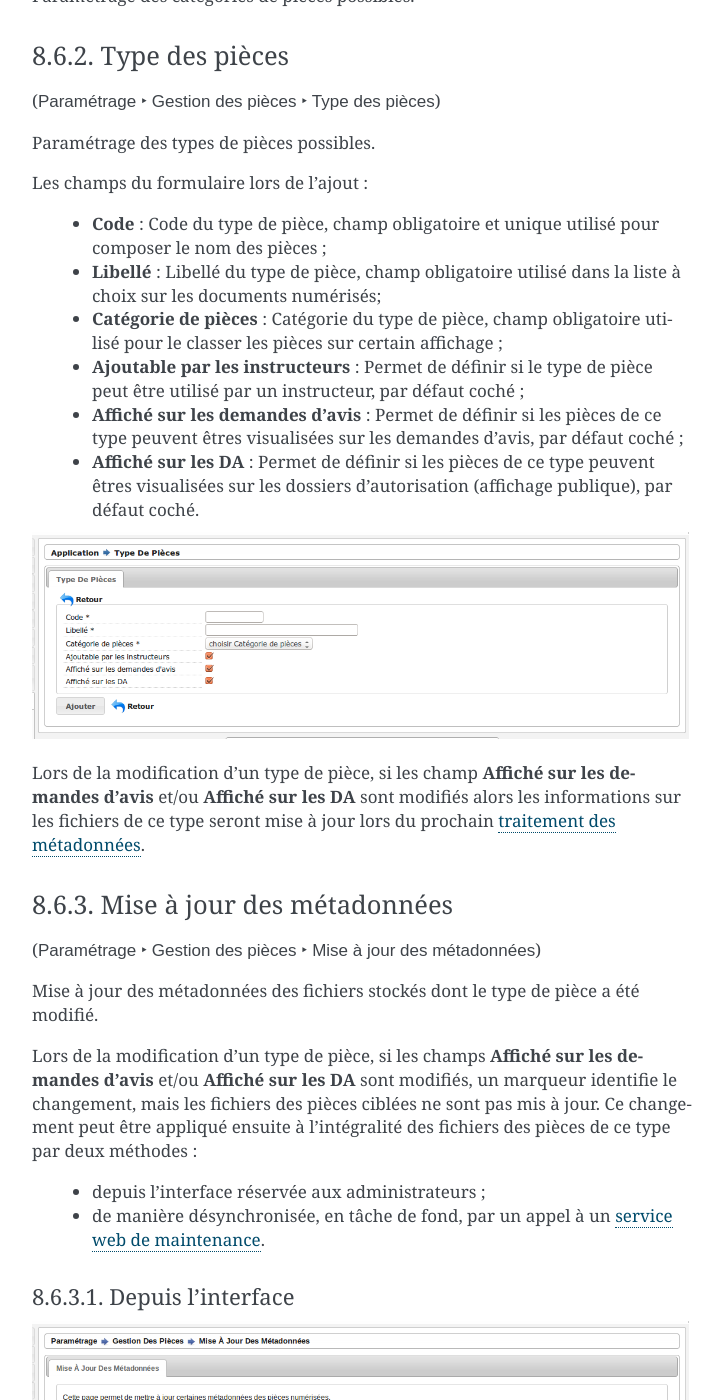
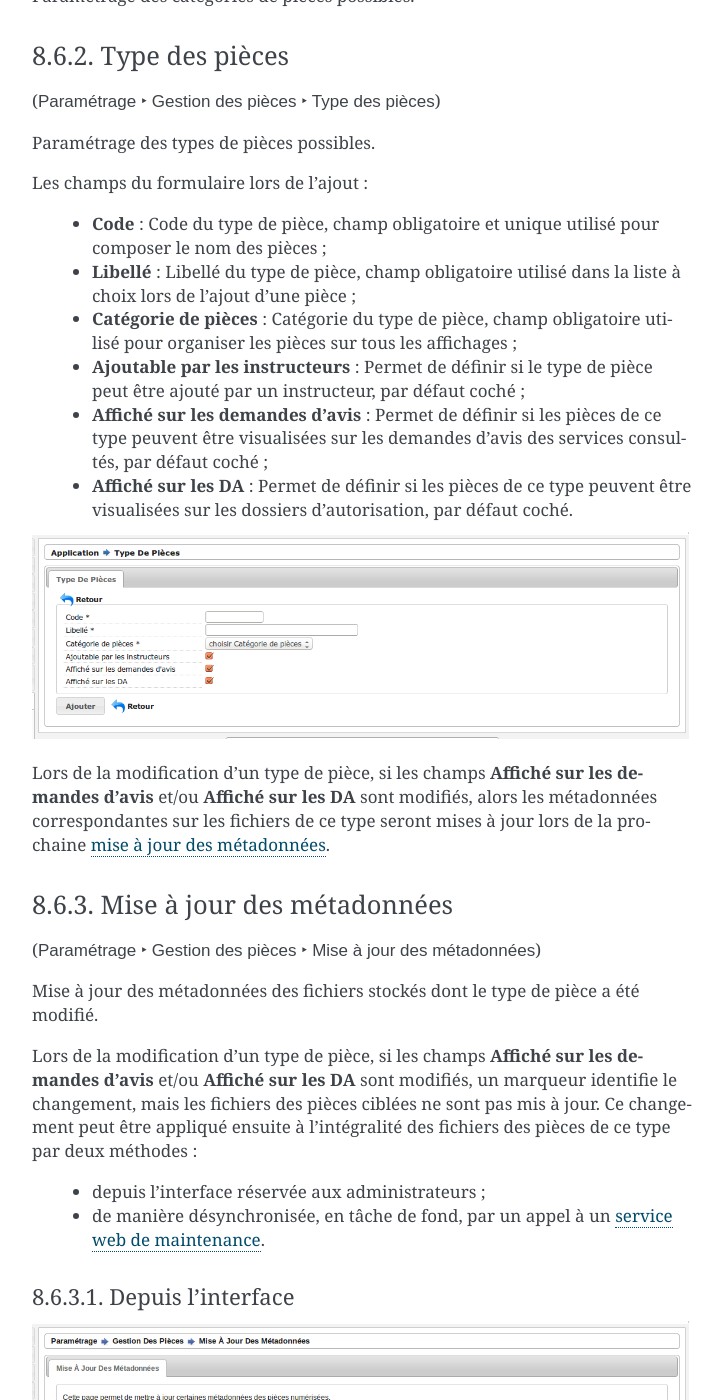
Before and after one commit to mpavaux/openads-documentation, a Sphinx documentation site: the page built from source/manuel_utilisateur/parametrage.rst, in a window 1280 px wide and 1400 px high, scrolled down 5522 px. Shown: the whole window, without its empty margins (388-1111 px from the left). Built offline with Sphinx 7.4.7, drawn with Linux system fonts in a browser that asks for light colours; some of the changed text lies outside the part shown.

Commit message:
* Correction de typos

```diff
--- a/source/guide_developpeur/web_services.rst
+++ b/source/guide_developpeur/web_services.rst
@@ -205,9 +205,9 @@
 
 
 
-===================================================
-Mise à jour des métadonnées des documents numérisés
-===================================================
+=================================================
+Mise à jour des métadonnées des pièces numérisées
+=================================================
 
 Ce web service déclenche le même traitement que
 :ref:`l'interface de mise à jour des
--- a/source/manuel_utilisateur/parametrage.rst
+++ b/source/manuel_utilisateur/parametrage.rst
@@ -296,15 +296,15 @@
 Les champs du formulaire lors de l'ajout :
 
   * **Code** : Code du type de pièce, champ obligatoire et unique utilisé pour composer le nom des pièces ;
-  * **Libellé** : Libellé du type de pièce, champ obligatoire utilisé dans la liste à choix sur les documents numérisés;
-  * **Catégorie de pièces** : Catégorie du type de pièce, champ obligatoire utilisé pour le classer les pièces sur certain affichage ;
-  * **Ajoutable par les instructeurs** : Permet de définir si le type de pièce peut être utilisé par un instructeur, par défaut coché ;
-  * **Affiché sur les demandes d'avis** : Permet de définir si les pièces de ce type peuvent êtres visualisées sur les demandes d'avis, par défaut coché ;
-  * **Affiché sur les DA** : Permet de définir si les pièces de ce type peuvent êtres visualisées sur les dossiers d'autorisation (affichage publique), par défaut coché.
+  * **Libellé** : Libellé du type de pièce, champ obligatoire utilisé dans la liste à choix lors de l'ajout d'une pièce ;
+  * **Catégorie de pièces** : Catégorie du type de pièce, champ obligatoire utilisé pour organiser les pièces sur tous les affichages ;
+  * **Ajoutable par les instructeurs** : Permet de définir si le type de pièce peut être ajouté par un instructeur, par défaut coché ;
+  * **Affiché sur les demandes d'avis** : Permet de définir si les pièces de ce type peuvent être visualisées sur les demandes d'avis des services consultés, par défaut coché ;
+  * **Affiché sur les DA** : Permet de définir si les pièces de ce type peuvent être visualisées sur les dossiers d'autorisation, par défaut coché.
 
 .. image:: parametrage_document_numerise_type_form.png
 
-Lors de la modification d'un type de pièce, si les champ **Affiché sur les demandes d'avis** et/ou **Affiché sur les DA** sont modifiés alors les informations sur les fichiers de ce type seront mise à jour lors du prochain :ref:`traitement des métadonnées <parametrage_document_numerise_type_traiter_metadonnees>`.
+Lors de la modification d'un type de pièce, si les champs **Affiché sur les demandes d'avis** et/ou **Affiché sur les DA** sont modifiés, alors les métadonnées correspondantes sur les fichiers de ce type seront mises à jour lors de la prochaine :ref:`mise à jour des métadonnées <parametrage_document_numerise_type_traiter_metadonnees>`.
 
 .. _parametrage_document_numerise_type_traiter_metadonnees:
 
```
Also changed, not shown: other parts of source/manuel_utilisateur/parametrage.rst (+2 -2 lines).
